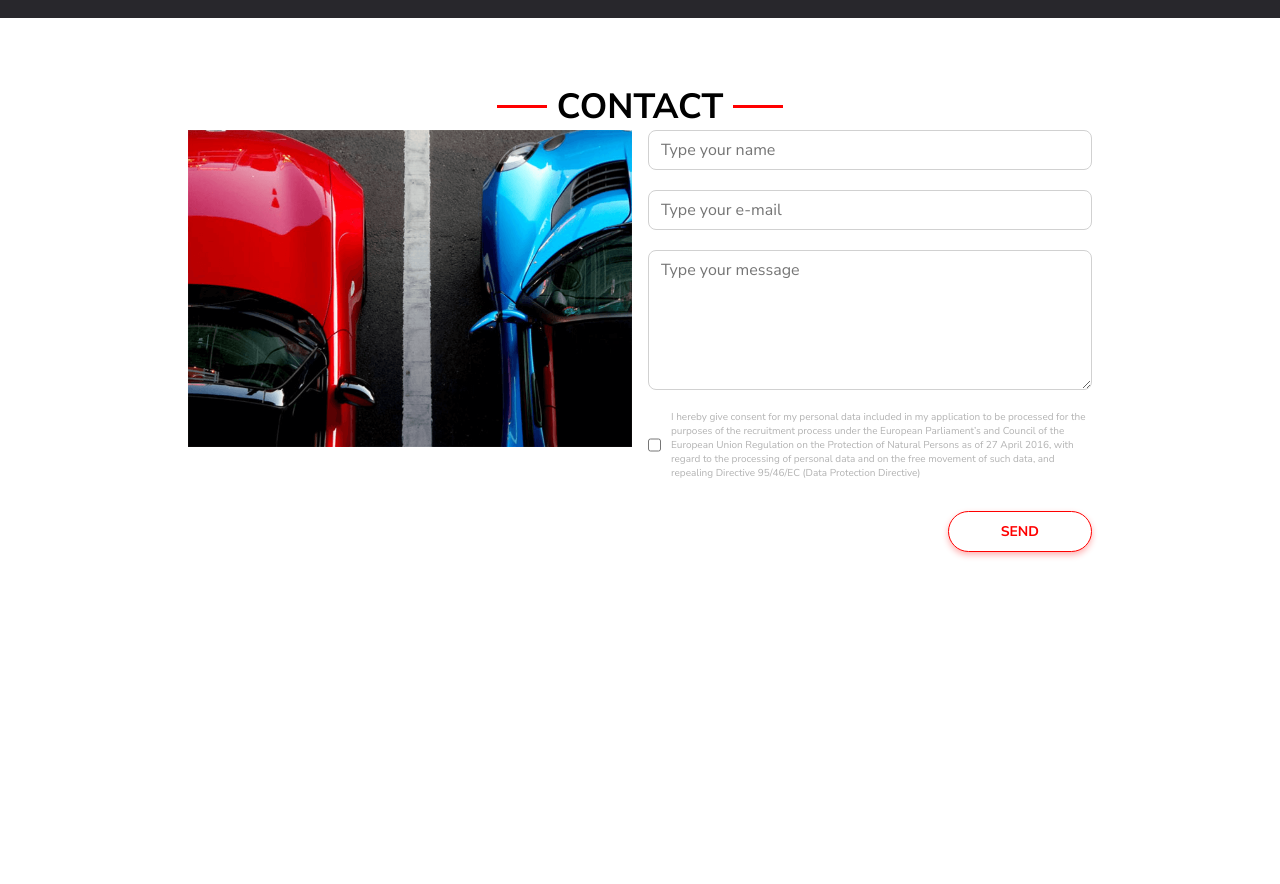
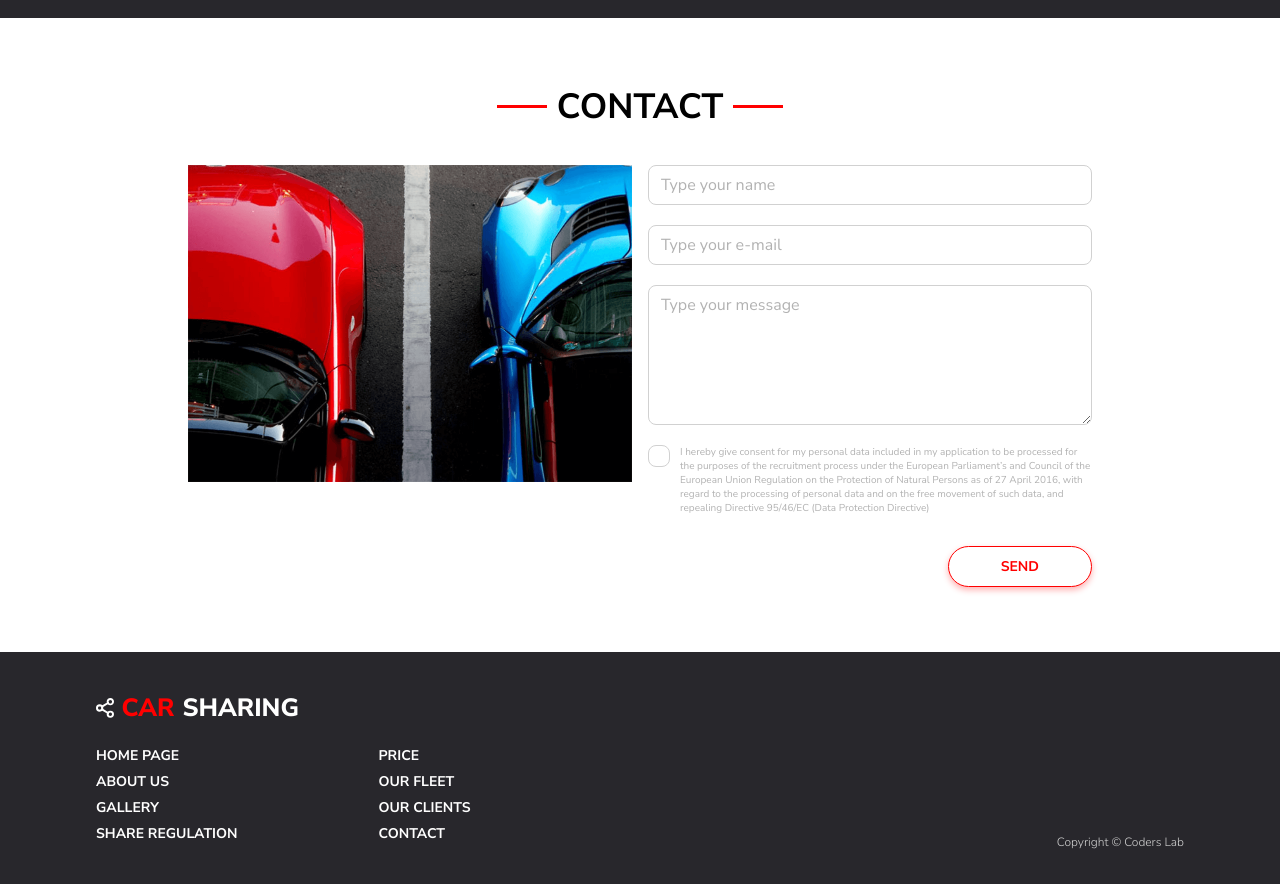
Before and after one commit to fsociety5661/CarSharing, a plain HTML site: page index.html in a window 1280 px wide. Shown: the part 2120-3004 px from the top of the page. Before the commit the page ends 2737 px from the top, so only its background shows below. Drawn offline with nearby package versions, Linux system fonts and the light colour scheme.

Commit message:
kolejne zmiany w CSS i HTML

```diff
--- a/CSS/style.css
+++ b/CSS/style.css
@@ -365,6 +365,7 @@
     display: flex;
     align-items: center;
     justify-content: center;
+    margin-bottom: 35px;
 }
 
 .contact-title::before {
@@ -428,6 +429,11 @@
 .label-mess {
     height: 140px;
 }
+textarea::placeholder,
+input::placeholder {
+    color: var(--color11);
+    font-style: var(--font1);
+}
 
 .checkbox-container {
     display: flex;
@@ -438,7 +444,42 @@
 }
 
 .checkbox {
+    position: absolute;
+    opacity: 0;
+    cursor: pointer;
+    height: 0;
+    width: 0;
+}
+
+.checkbox-text {
+    cursor: pointer;
+}
+
+.checkbox-span {
+    width: 22px;
+    height: 22px;
+    border-radius: 8px;
+    background-color: var(--color1);
+    border: 1px solid var(--color12);
+    display: inline-block;
+    outline: none;
+    position: relative;
     margin-right: 10px;
+}
+
+.checkbox:checked + .checkbox-span::after {
+    content: "";
+    width: 12px;
+    height: 9px;
+    position: absolute;
+    background-image: url("../images/Icon Check.svg");
+    left: 50%;
+    top: 50%;
+    transform: translate(-50%, -50%);
+}
+
+.checkbox-text-container {
+    max-width: calc(100% - 32px);
 }
 
 .form-button {
@@ -450,3 +491,76 @@
     box-shadow: 0px 3px 6px var(--color7);
     border: 1px solid var(--color5);
 }
+
+.form-button:hover {
+    background: var(--color5);
+    color: var(--color1);
+}
+
+/***********************FOOTER***********************/
+
+.page-footer {
+    width: 100%;
+    height: 232px;
+    background: var(--color10);
+}
+
+.footer-logo {
+    display: flex;
+    align-items: center;
+    color: var(--color1);
+    font-size: 25px;
+    line-height: 32px;
+    font-weight: 800;
+    font-family: var(--font1);
+    padding-top: 40px;
+    padding-bottom: 22px;
+}
+
+.footer-logo-img {
+    margin-right: 7px;
+}
+
+.footer-logo-title1 {
+    margin-right: 8px;
+    color: var(--color5);
+}
+
+.footer-nav {
+    display: flex;
+}
+
+.footer__nav__list__li__a {
+    text-decoration: none;
+    color: var(--color1);
+    font-size: 14px;
+    line-height: 19px;
+    font-weight: bold;
+    font-family: var(--font1);
+}
+
+.footer__nav__list__li__a:hover {
+    color: var(--color5);
+}
+
+.footer__nav__list__li {
+    padding-bottom: 7px;
+}
+
+.footer-nav-list-container1 {
+    padding-right: 141px;
+}
+
+.footer-nav-list-container2 {
+    flex-grow: 1;
+}
+
+.page-footer-copyright {
+    color: var(--color12);
+    font-size: 12px;
+    line-height: 16px;
+    font-weight: 300;
+    letter-spacing: 0px;
+    align-self: flex-end;
+    font-family: var(--font1);
+}
--- a/index.html
+++ b/index.html
@@ -204,6 +204,7 @@
 
             <div class="checkbox-container">
                 <input class="checkbox" type="checkbox" id="check">
+                <span class="checkbox-span"></span>
 
                 <div class="checkbox-text-container">
                     <label class="checkbox-text" for="check">
@@ -222,6 +223,36 @@
     </div>
 </section>
 
+<footer class="page-footer">
+    <div class="container">
+        <div class="footer-logo">
+            <img class="footer-logo-img" src="images/Logo%20Footer.svg">
+            <p class="footer-logo-title1">CAR</p>
+            <p class="footer-logo-title2">SHARING</p>
+        </div>
 
+        <div class="footer-nav-content">
+            <nav class="footer-nav">
+                <ul class="footer-nav-list footer-nav-list-container1">
+                    <li class="footer__nav__list__li"><a href="#" class="footer__nav__list__li__a">HOME PAGE</a></li>
+                    <li class="footer__nav__list__li"><a href="#" class="footer__nav__list__li__a">ABOUT US</a></li>
+                    <li class="footer__nav__list__li"><a href="#" class="footer__nav__list__li__a">GALLERY</a></li>
+                    <li class="footer__nav__list__li"><a href="#" class="footer__nav__list__li__a">SHARE REGULATION</a></li>
+                </ul>
+
+                <ul class="footer-nav-list footer-nav-list-container2">
+                    <li class="footer__nav__list__li"><a href="#" class="footer__nav__list__li__a">PRICE</a></li>
+                    <li class="footer__nav__list__li"><a href="#" class="footer__nav__list__li__a">OUR FLEET</a></li>
+                    <li class="footer__nav__list__li"><a href="#" class="footer__nav__list__li__a">OUR CLIENTS</a></li>
+                    <li class="footer__nav__list__li"><a href="#" class="footer__nav__list__li__a">CONTACT</a></li>
+                </ul>
+
+                <small class="page-footer-copyright">
+                    Copyright © Coders Lab
+                </small>
+            </nav>
+        </div>
+    </div>
+</footer>
 </body>
 </html>
```
